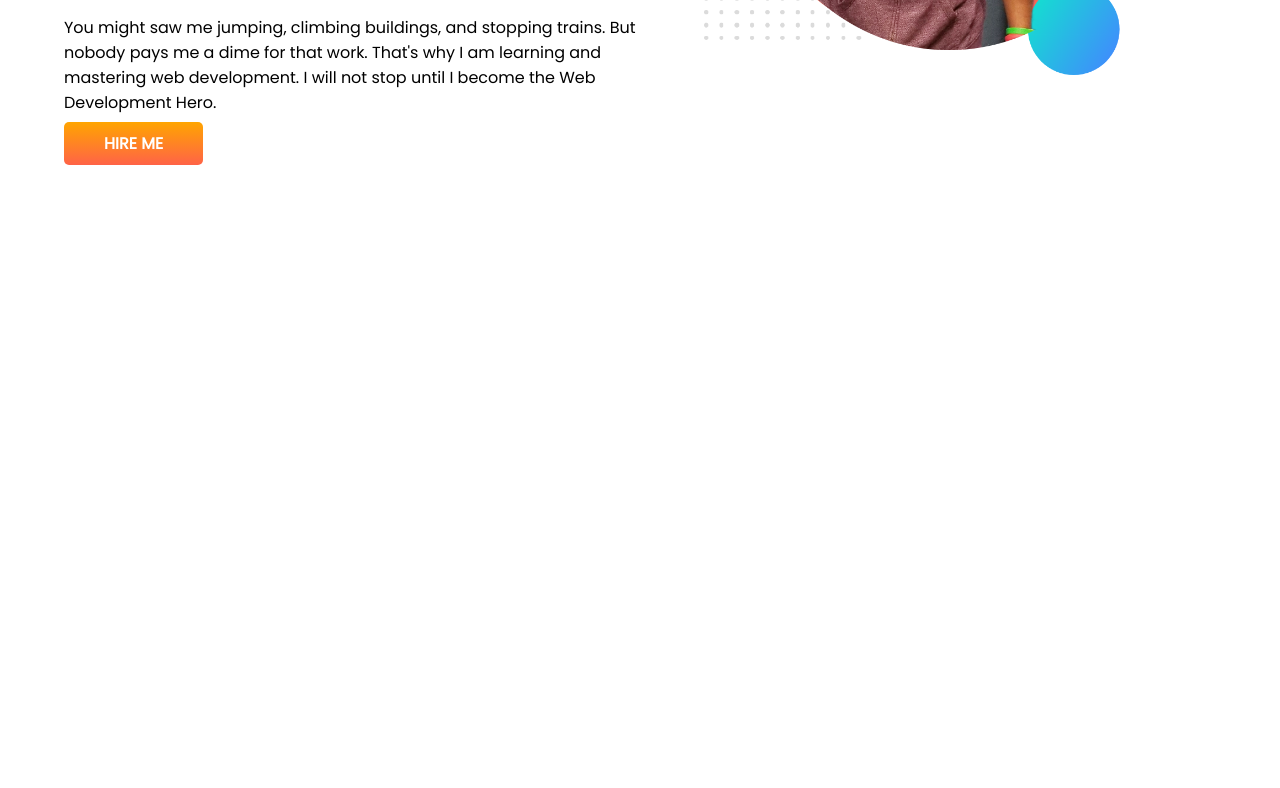
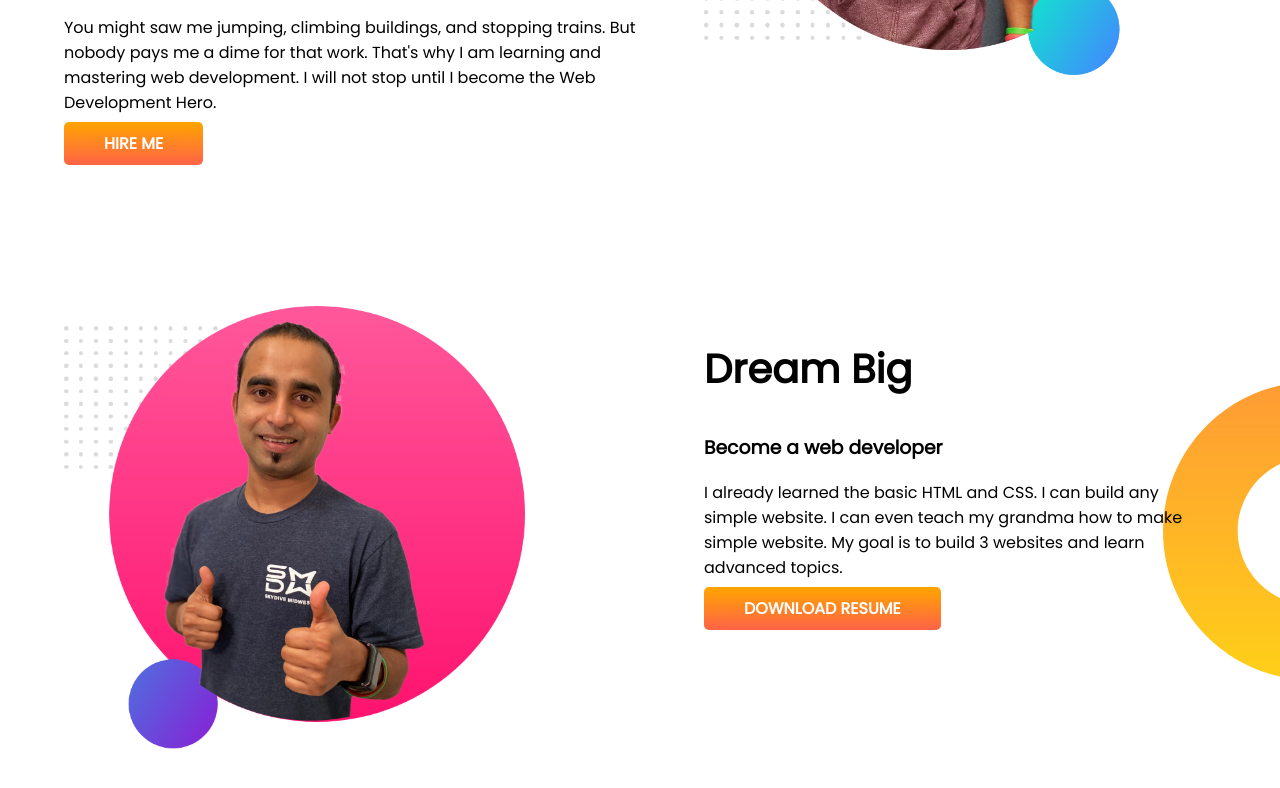
Before and after one commit to parulakhter/developer-portfolio, a plain HTML site: page index.html in a window 1280 px wide. Shown: the part 382-1170 px from the top of the page. Before the commit the page ends 800 px from the top, so only its background shows below. Drawn offline with Linux system fonts and the light colour scheme.

Commit message:
dream big section complete

```diff
--- a/index.html
+++ b/index.html
@@ -29,6 +29,20 @@
             <img src="images/jhankar.png" alt="">
         </div>
     </section>
+    <section class="dream-big">
+        <div class="half-width">
+            <img src="images/jhankar2.png" alt="">
+        </div>
+        <div class="half-width">
+            <h2>Dream Big</h2>
+            <h3>Become a web developer</h3>
+            <p class="padding-right">I already learned the basic HTML and CSS. I can build any simple website. I can
+                even teach my grandma how
+                to make simple website. My goal is to build 3 websites and learn advanced topics.</p>
+            <a class="link-button" target="_blank" href="https://www.linkedin.com/company/programminghero/">DOWNLOAD
+                RESUME</a>
+        </div>
+    </section>
 </body>
 
 </html>
--- a/style.css
+++ b/style.css
@@ -10,6 +10,7 @@ h1{
 }
 section{
     display: flex;
+    margin-bottom: 150px;
 }
 .half-width{
     width: 50%;
@@ -30,3 +31,14 @@ section{
     background-image: url(images/top-banner.png);
     background-repeat: no-repeat;
 }
+h2{
+    font-size: 40px;
+}
+.dream-big{
+    background-image: url(images/dream-bg.png);
+    background-repeat: no-repeat;
+    background-position: right;
+}
+.padding-right{
+    padding-right: 15%;
+}
```
